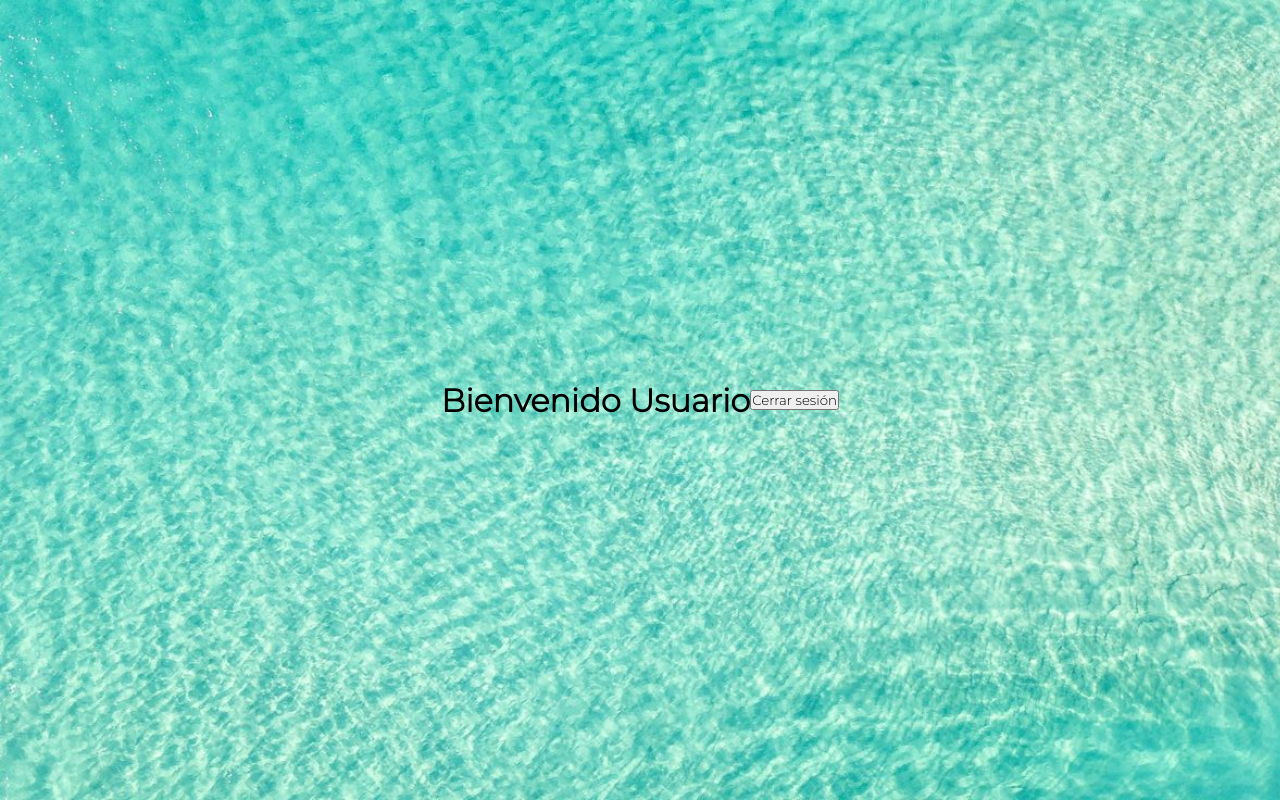
After one commit to DamarisEspinosa/File-Manager, a PHP site: page /user.php in a window 1280 px wide. The commit adds this page. Run offline with PHP 8.4, Linux system fonts and the light colour scheme.

Commit message:
login by type of user

```diff
--- a/index.php
+++ b/admin.php
@@ -7,10 +7,10 @@
     <link rel="preconnect" href="https://fonts.googleapis.com">
     <link rel="preconnect" href="https://fonts.gstatic.com" crossorigin>
     <link href="https://fonts.googleapis.com/css2?family=Montserrat:wght@300&display=swap" rel="stylesheet">
-    <title>Login</title>
+    <title>Administrador</title>
 </head>
 <body>
-    <h1>Bienvenido</h1>
+    <h1>Bienvenido Administrador</h1>
     <form action="logout.php" method="post">
         <button type="submit">Cerrar sesión</button>
     </form>
--- a/login_helper.php
+++ b/login_helper.php
@@ -62,7 +62,11 @@ function autentificar($username, $password) {
 
 $autenticarUsuario = autentificar($username, $password);
 if($autenticarUsuario) {
-    header("Location:index.php");
+    if($username == "admin") {
+        header("Location:admin.php");
+    } else if($username == "user01") {
+        header("Location:user.php");
+    }
     exit;
 } else {
     header("Location: login.php?error=1");
--- /dev/null
+++ b/user.php
@@ -0,0 +1,18 @@
+<!DOCTYPE html>
+<html lang="en">
+<head>
+    <meta charset="UTF-8">
+    <meta name="viewport" content="width=device-width, initial-scale=1.0">
+    <link rel="stylesheet" href="style.css">
+    <link rel="preconnect" href="https://fonts.googleapis.com">
+    <link rel="preconnect" href="https://fonts.gstatic.com" crossorigin>
+    <link href="https://fonts.googleapis.com/css2?family=Montserrat:wght@300&display=swap" rel="stylesheet">
+    <title>Usuario</title>
+</head>
+<body>
+    <h1>Bienvenido Usuario</h1>
+    <form action="logout.php" method="post">
+        <button type="submit">Cerrar sesión</button>
+    </form>
+</body>
+</html>
```
